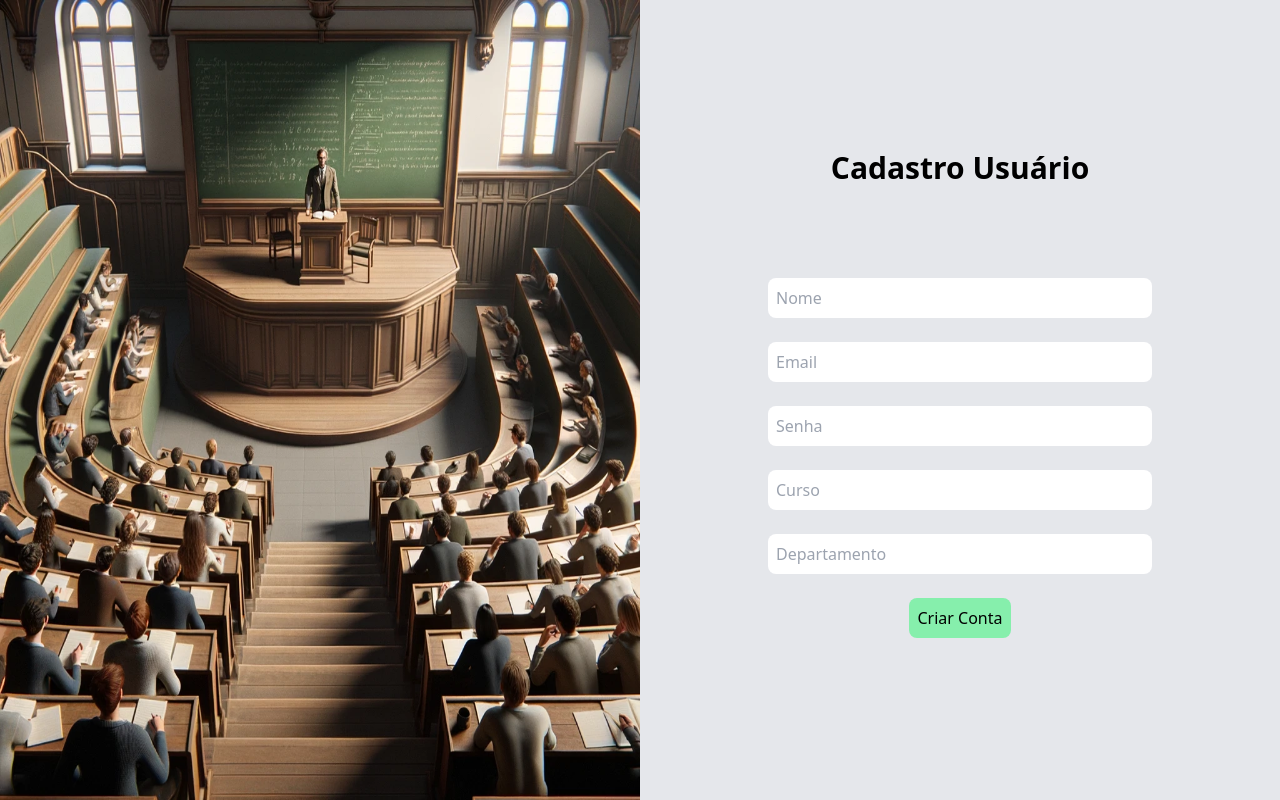
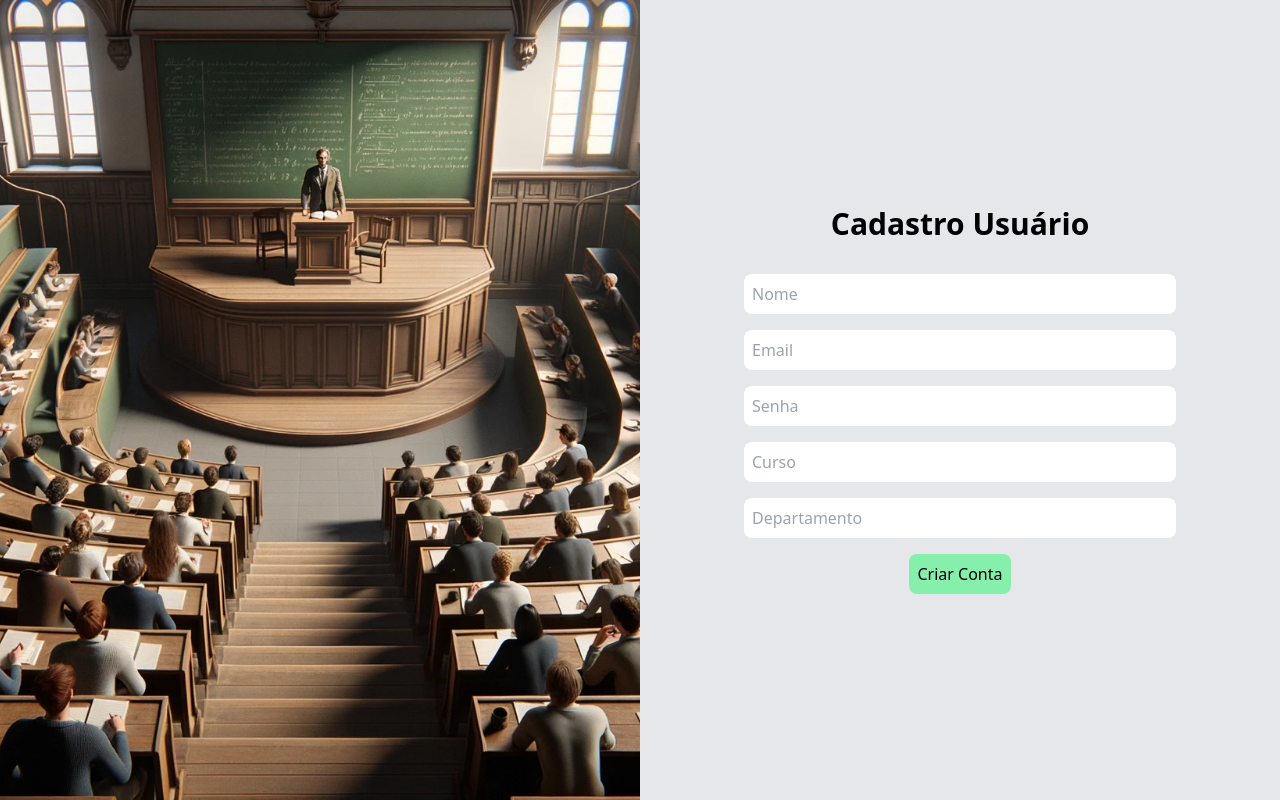
Before and after one commit to BalderLink/Front-Projeto-, a Next.js app: page /cadastro in a window 1280 px wide. Built offline with nearby package versions, Linux system fonts and the light colour scheme.

Commit message:
:bricks: ci: deixei em conformidade com a tela de login

```diff
--- a/src/pages/cadastro/index.tsx
+++ b/src/pages/cadastro/index.tsx
@@ -1,20 +1,20 @@
 export default function CadastroUsuario() {
     return (
-        <main className="text-black bg-gray-200 flex">
-            <img src="/fundo.webp" alt="background" className="w-1/2 h-screen" />
-            <section className="flex-col justify-center items-center flex p-32 w-1/2">
-                <h1 className="mb-20 text-3xl font-semibold">
+        <main className="text-black bg-gray-200 flex min-h-screen">
+            <img src="/fundo.webp" alt="background" className="w-1/2 h-auto object-cover" />
+            <section className="flex-col justify-center items-center flex p-8 w-1/2">
+                <h1 className="mb-8 text-3xl font-semibold text-center">
                     Cadastro Usuário
                 </h1>
                 <form className="w-full flex flex-col items-center">
-                <input className="p-2 m-3 rounded-lg w-full" type="text" placeholder="Nome" />
-                <input className="p-2 m-3 rounded-lg w-full" type="email" placeholder="Email" />
-                <input className="p-2 m-3 rounded-lg w-full" type="password" placeholder="Senha" />
-                <input className="p-2 m-3 rounded-lg w-full" type="text" placeholder="Curso" />
-                <input className="p-2 m-3 rounded-lg w-full" type="text" placeholder="Departamento" />
-                <div className="flex flex-row">
-                    <button className="transition-transform duration-300 hover:scale-110 p-2 m-3 bg-green-300 rounded-lg w-full" type="submit">Criar Conta</button>
-                </div>
+                    <input className="p-2 mb-4 rounded-lg w-3/4" type="text" placeholder="Nome" />
+                    <input className="p-2 mb-4 rounded-lg w-3/4" type="email" placeholder="Email" />
+                    <input className="p-2 mb-4 rounded-lg w-3/4" type="password" placeholder="Senha" />
+                    <input className="p-2 mb-4 rounded-lg w-3/4" type="text" placeholder="Curso" />
+                    <input className="p-2 mb-4 rounded-lg w-3/4" type="text" placeholder="Departamento" />
+                    <div className="flex flex-row justify-center">
+                        <button className="transition-transform duration-300 hover:scale-110 p-2 mx-3 bg-green-300 rounded-lg w-full" type="submit">Criar Conta</button>
+                    </div>
                 </form>
             </section>
         </main>
```
